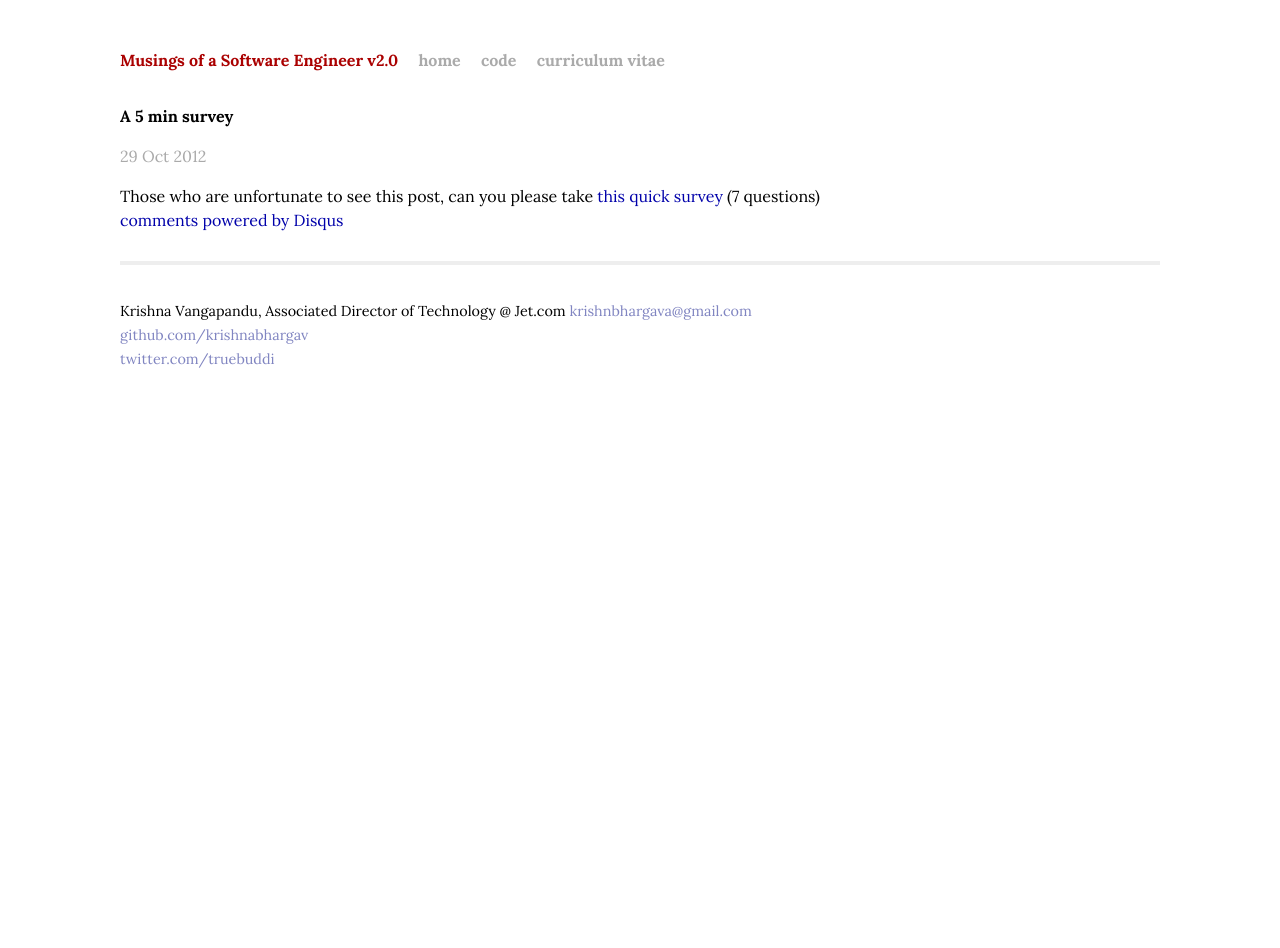
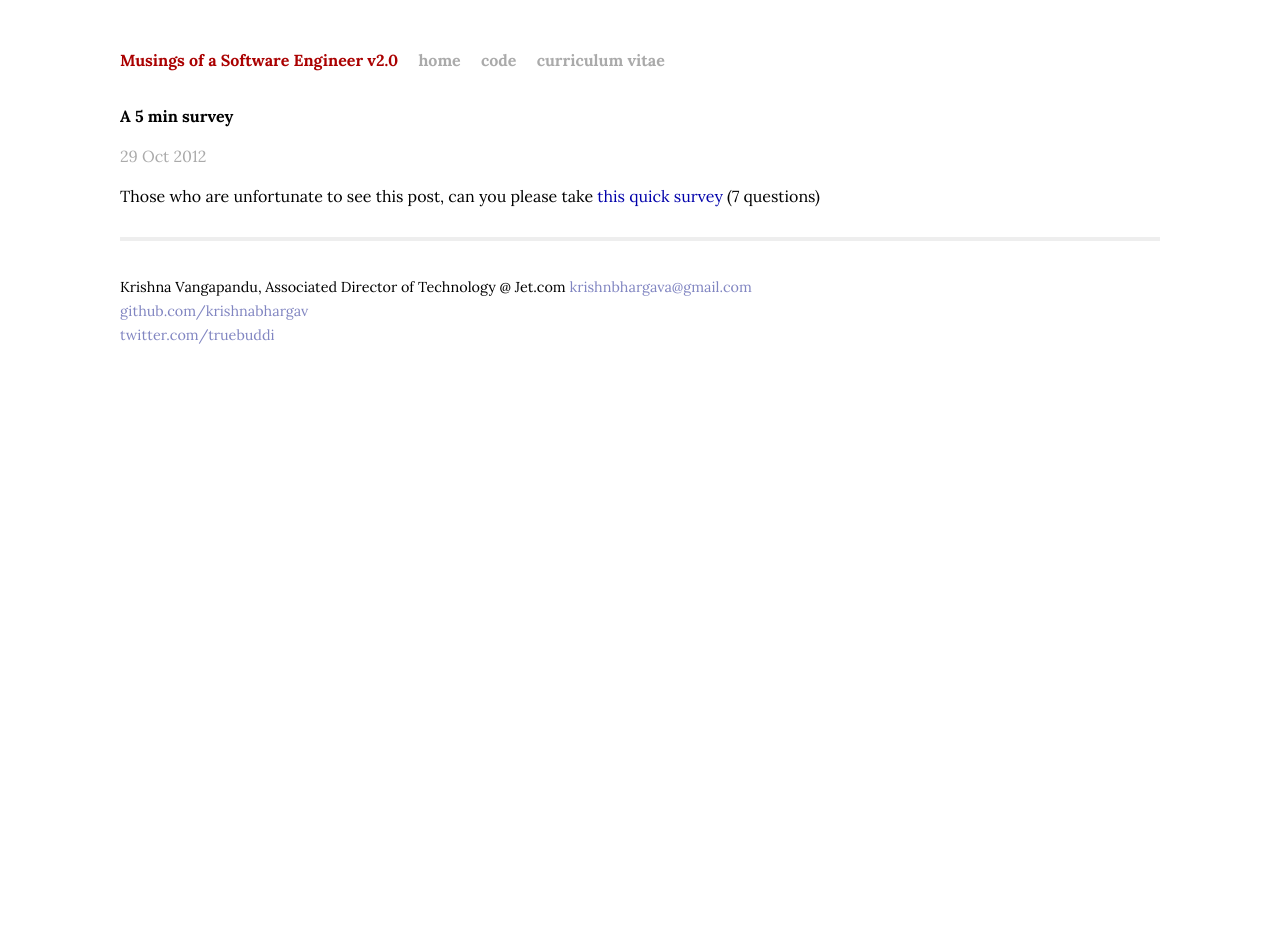
Before and after one commit to krishnabhargav/krishnabhargav.github.com, a Jekyll site: the page built from _posts/2012-10-29-A-5-min-survey.html, in a window 1280 px wide. Built offline with Jekyll 4.4.1, drawn with Linux system fonts in a browser that asks for light colours; Markdown is read by kramdown in place of the engine named in the settings; comment, search, counter and statistics services are not loaded; part of the change alters nothing that is shown.

Commit message:
removed disqus

```diff
--- a/_layouts/post.html
+++ b/_layouts/post.html
@@ -7,16 +7,3 @@ layout: default
 <div id="post">
 {{ content }}
 </div>
-
-<div id="disqus_thread"></div>
-<script type="text/javascript">
-    var disqus_shortname = '';
-
-    (function() {
-        var dsq = document.createElement('script'); dsq.type = 'text/javascript'; dsq.async = true;
-        dsq.src = '//' + disqus_shortname + '.disqus.com/embed.js';
-        (document.getElementsByTagName('head')[0] || document.getElementsByTagName('body')[0]).appendChild(dsq);
-    })();
-</script>
-<noscript>Please enable JavaScript to view the <a href="http://disqus.com/?ref_noscript">comments powered by Disqus.</a></noscript>
-<a href="http://disqus.com" class="dsq-brlink">comments powered by <span class="logo-disqus">Disqus</span></a>
```
